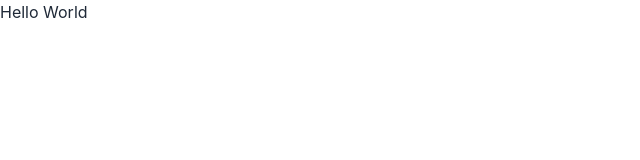
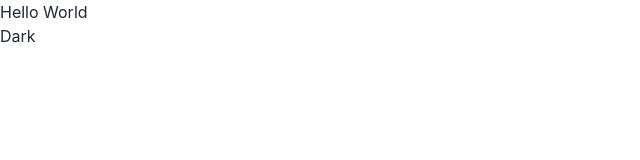
Before and after one commit to yusuf-khan-swd/blaze-media-client, a React (Create React App) app: page / in a window 1280 px wide. Shown: the top 160 px of the page, without its empty margins (0-640 px from the left). Built offline with nearby package versions, Linux system fonts and the light colour scheme.

Commit message:
light theme and dark theme implement

```diff
--- a/src/App.js
+++ b/src/App.js
@@ -1,9 +1,13 @@
+import { useState } from 'react';
 import './App.css';
 
 function App() {
+  const [darkTheme, setDarkTheme] = useState(false);
+
   return (
-    <div>
+    <div data-theme={`${darkTheme ? "dark" : "light"}`}>
       <h2>Hello World</h2>
+      <button onClick={() => setDarkTheme(!darkTheme)}>{darkTheme ? "Light" : "Dark"}</button>
     </div>
   );
 }
```
